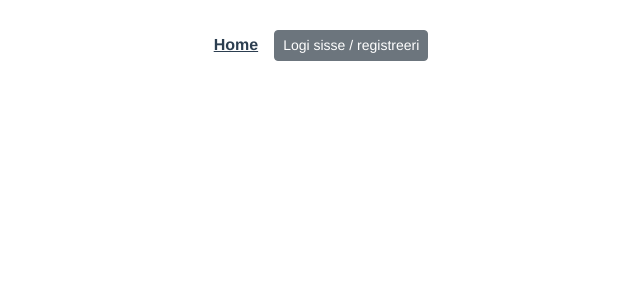
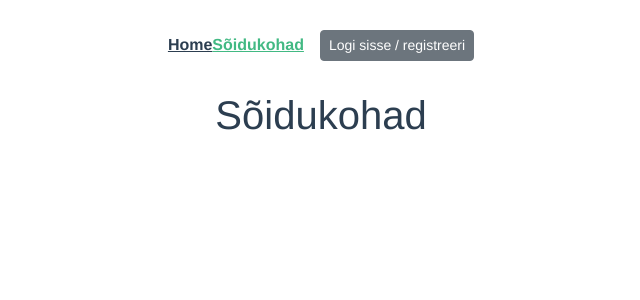
Before and after one commit to liisakanemagi/bmxfront, a Vue app: page /location in a window 1280 px wide. Shown: the top 300 px of the page, without its empty margins (319-959 px from the left). Built offline with nearby package versions, Linux system fonts and the light colour scheme.

Commit message:
FEB LOGIN WIP 5

```diff
--- a/src/App.vue
+++ b/src/App.vue
@@ -6,6 +6,8 @@
   />
   <nav>
     <router-link to="/">Home</router-link>
+    <router-link to="/location">Sõidukohad</router-link>
+
     <template v-if="isLoggedIn">
       <button @click="startLogOutProcess" type="button" class="btn btn-secondary btn-sm ms-3">Logi valja</button>
     </template>
--- a/src/router/index.js
+++ b/src/router/index.js
@@ -2,12 +2,13 @@ import {createRouter, createWebHistory} from 'vue-router'
 import HomeView from '../views/HomeView.vue'
 import LoginView from "@/views/LoginView.vue";
 import ErrorView from "@/views/ErrorView.vue";
+import LocationView from "@/views/LocationView.vue";
 
 const routes = [
     {
         path: '/',
         name: 'homeRoute',
-        component: HomeView
+        component: HomeView,
     },
     {
         path: '/login',
@@ -19,6 +20,13 @@ const routes = [
         path: '/error',
         name: 'errorRoute',
         component: ErrorView,
+    },
+    {
+        path: '/location',
+        name: 'locationRoute',
+        component: LocationView
+
+
     }
 
 ]
--- a/src/services/NavigationService.js
+++ b/src/services/NavigationService.js
@@ -11,5 +11,8 @@ export default {
     },
     navigateToLoginView() {
         router.push({name:'loginRoute'})
-    }
+    },
+    navigateToLocationView() {
+        router.push({name: 'locationRoute'})
+    },
 }
--- /dev/null
+++ b/src/views/LocationView.vue
@@ -0,0 +1,10 @@
+<template>
+  <h1>Sõidukohad</h1>
+</template>
+
+<script>
+export default {
+  name: 'LocationView',
+
+}
+</script>
```
